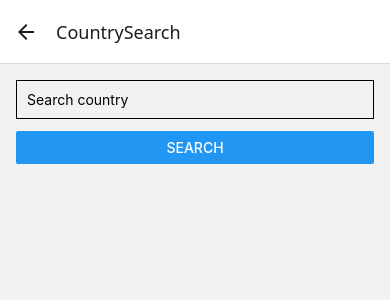
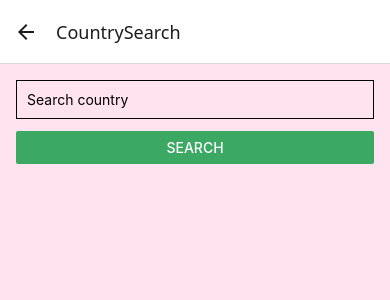
Before and after one commit to AnttiLehton/mobile-programming-final-assignment, a React Native app: screen /CountrySearch in a window 390 px wide. Shown: the top 300 px of the page. Built offline with nearby package versions, Linux system fonts and the light colour scheme.

Commit message:
added colors to Countrysearch

```diff
--- a/CountrySearch.js
+++ b/CountrySearch.js
@@ -17,14 +17,14 @@ export default function CountrySearch() {
     };
 
     return (
-        <View style={styles.container}>
+        <View style={[styles.container, {backgroundColor: '#ffe3ef'}]}>
             <TextInput
                 placeholder='Search country'
                 value={keyword}
                 onChangeText={setKeyword}
                 style={styles.input}
             />
-            <Button title='Search' onPress={searchCountries} />
+            <Button color="rgb(59, 168, 99)" title='Search' onPress={searchCountries} />
 
             <FlatList
                 data={results}
```
